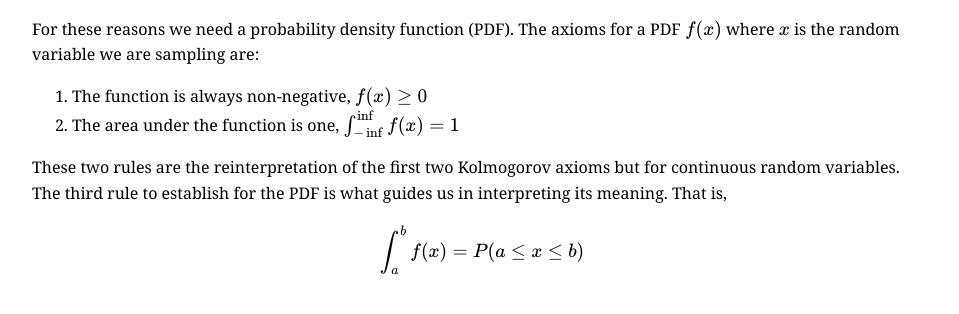
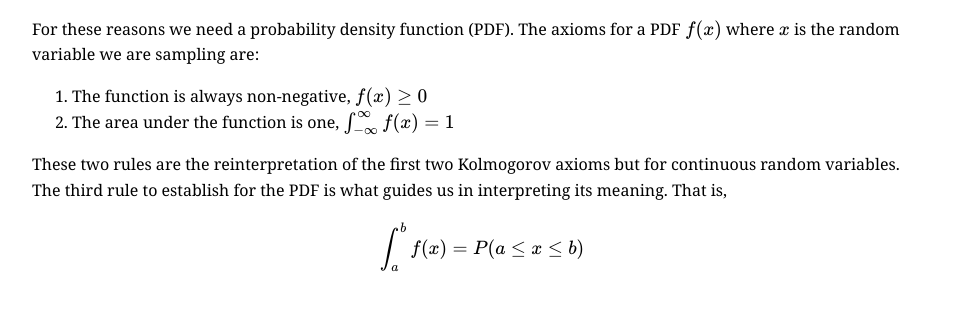
Before and after one commit to sroygara/sroygara.github.io, a Jekyll site: the page built from writing/StatisticalAnalysis.md, in a window 1280 px wide and 900 px high, scrolled down 1799 px. Shown: the part 576-890 px from the top of the window, without its empty margins (158-1117 px from the left). Built offline with Jekyll 4.4.1, drawn with Linux system fonts in a browser that asks for light colours.

Commit message:
changed the inf sing

```diff
--- a/writing/StatisticalAnalysis.md
+++ b/writing/StatisticalAnalysis.md
@@ -56,7 +56,7 @@ Continuous number start to blur our previous descriptions of probability. Consid
 For these reasons we need a probability density function (PDF). The axioms for a PDF $f(x)$ where $x$ is the random variable we are sampling are:
 
 1. The function is always non-negative, $f(x) \geq 0$
-2. The area under the function is one, $\int_{-\inf}^\inf f(x) = 1$
+2. The area under the function is one, $\int_{-\infty}^\infty f(x) = 1$
 
 These two rules are the reinterpretation of the first two Kolmogorov axioms but for continuous random variables. The third rule to establish for the PDF is what guides us in interpreting its meaning. That is,
 
```
